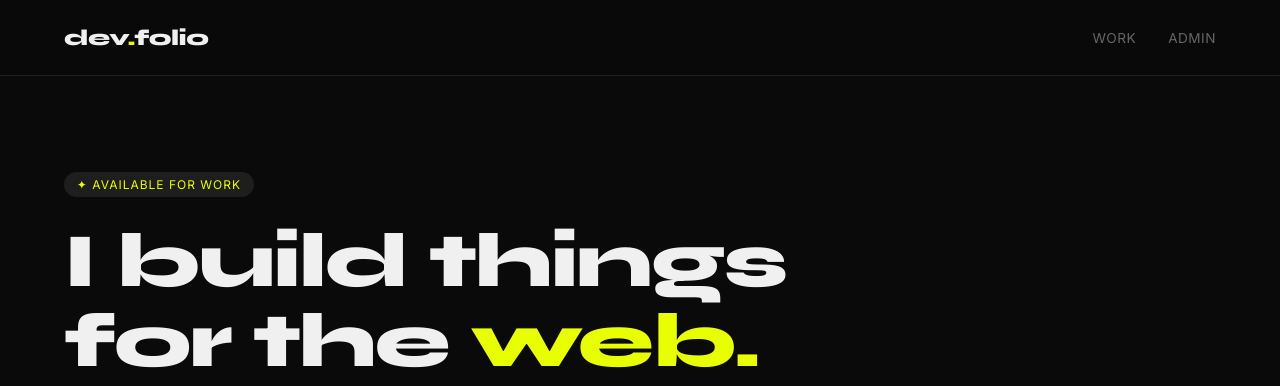
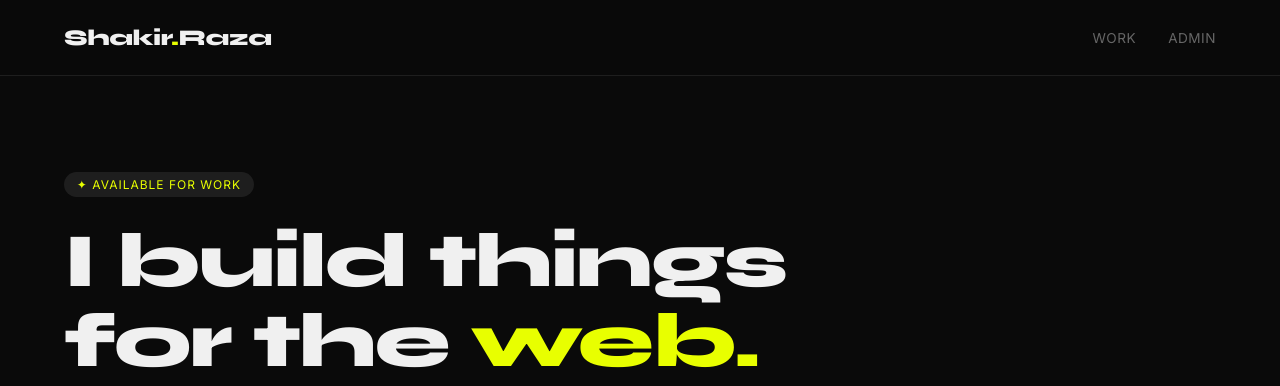
Before and after one commit to Shakir-Raza/portfolio, a Flask app: page / in a window 1280 px wide. Shown: the top 386 px of the page. Run offline with Flask 3, Linux system fonts and the light colour scheme; data that the repository does not hold is empty.

Commit message:
customize portfolio name

```diff
--- a/portfolio/templates/admin.html
+++ b/portfolio/templates/admin.html
@@ -9,7 +9,7 @@
 <body>
 
 <nav>
-  <div class="nav-logo">dev<span>.</span>folio</div>
+  <div class="nav-logo">Shakir<span>.</span>folio</div>
   <div class="nav-links">
     <a href="/">View Site</a>
     <a href="/admin/logout" class="btn btn-outline">Logout</a>
--- a/portfolio/templates/index.html
+++ b/portfolio/templates/index.html
@@ -3,13 +3,13 @@
 <head>
   <meta charset="UTF-8" />
   <meta name="viewport" content="width=device-width, initial-scale=1.0"/>
-  <title>My Portfolio</title>
+  <title>Shakir Raza | Portfolio</title>
   <link rel="stylesheet" href="{{ url_for('static', filename='css/style.css') }}">
 </head>
 <body>
 
 <nav>
-  <div class="nav-logo">dev<span>.</span>folio</div>
+  <div class="nav-logo">Shakir<span>.</span>Raza</div>
   <div class="nav-links">
     <a href="/">Work</a>
     <a href="/admin">Admin</a>
```
